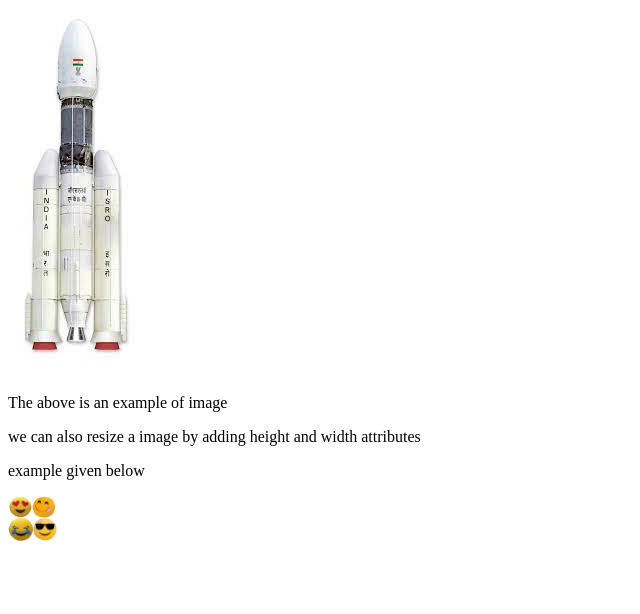
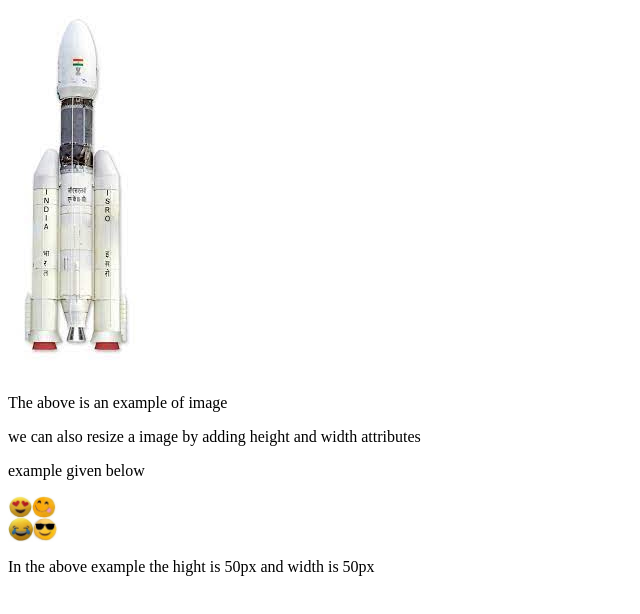
Before and after one commit to Arno-Web-team/Code-1.3.1, a plain HTML site: page index.html in a window 1280 px wide. Shown: the whole page, without its empty margins (0-640 px from the left). Drawn offline with Linux system fonts and the light colour scheme.

Commit message:
Update index.html

```diff
--- a/index.html
+++ b/index.html
@@ -12,5 +12,8 @@
     </p>
     <p>example given below</p>
     <img src="different-emoji.jpeg" hight="50px" width="50px">
+    <p>
+      In the above example the hight is 50px and width is 50px
+    </p>
   </body>
 </html>
```
